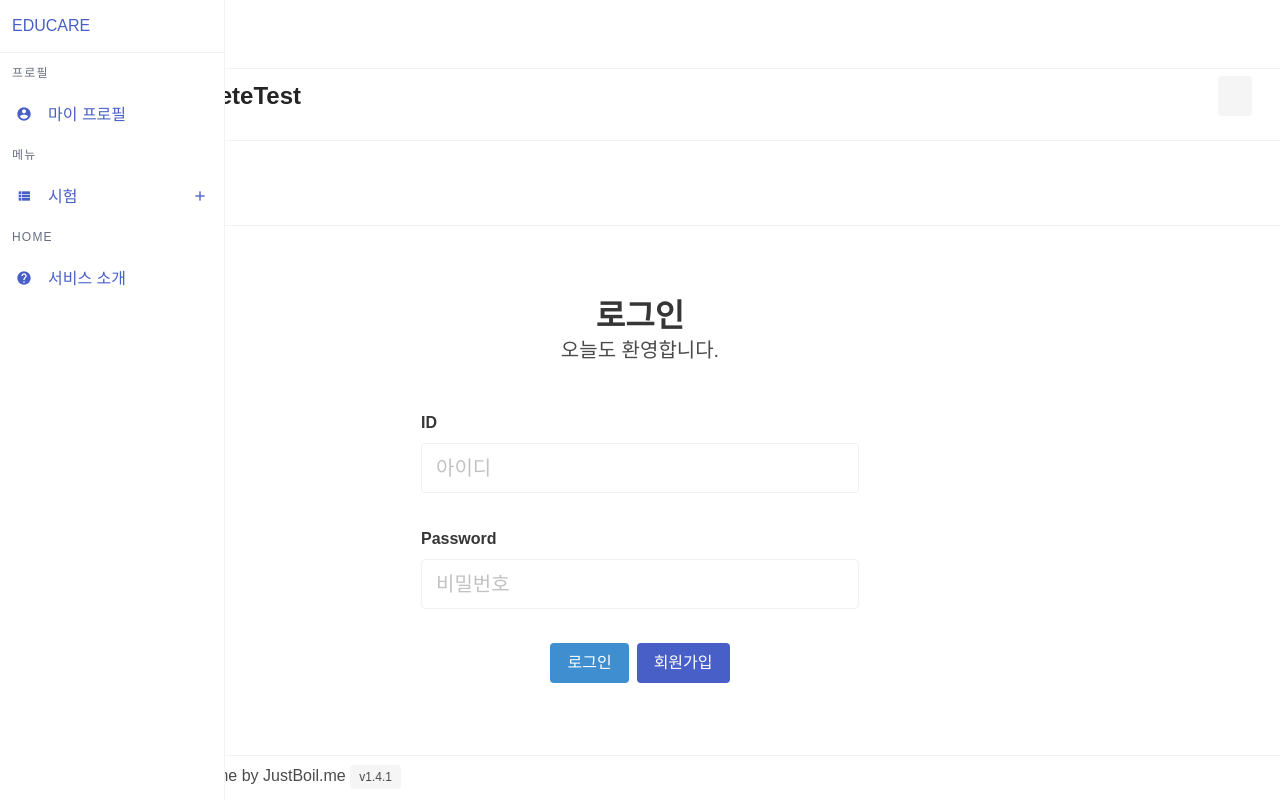
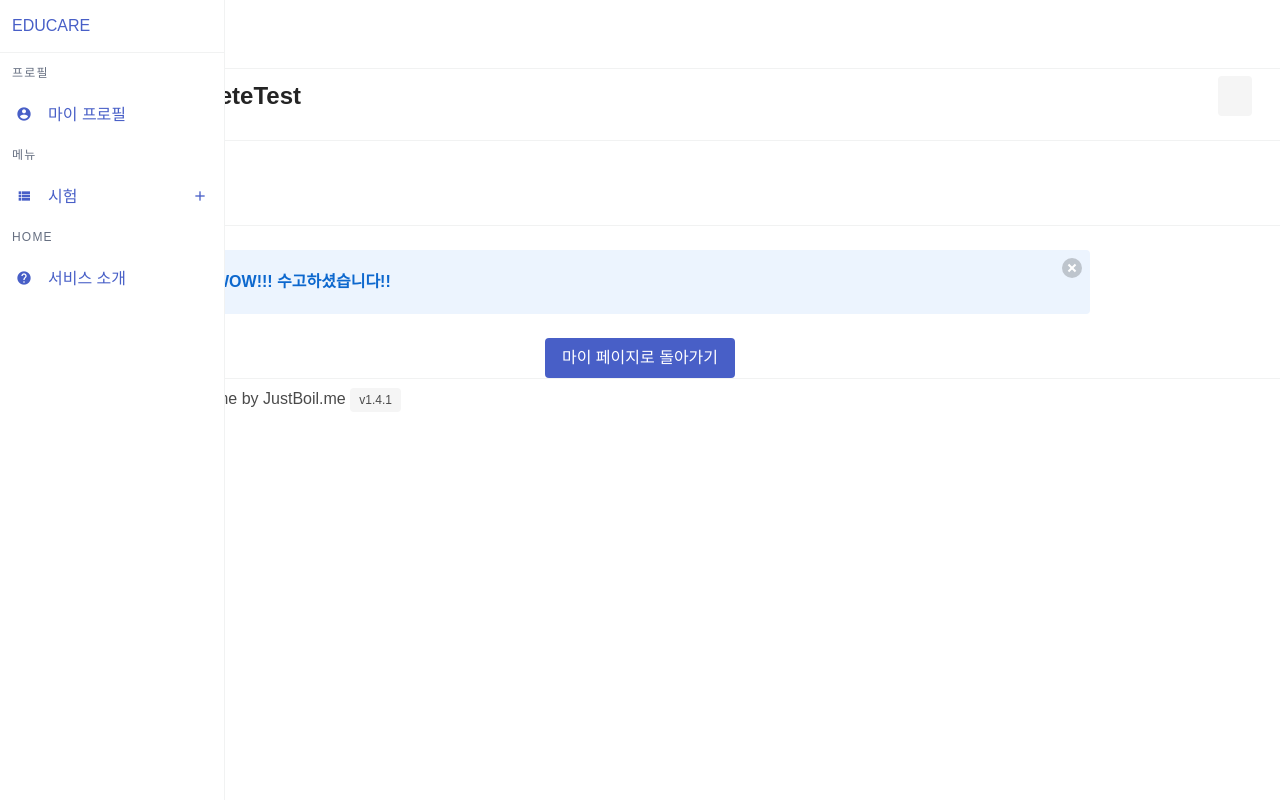
Before and after one commit to 2021PlaydataFinalProject/EduCare, a Vue app in the folder frontend/: page /completetest in a window 1280 px wide. Built offline with nearby package versions, Linux system fonts and the light colour scheme.

Commit message:
frontend update completetest
 update completetest

```diff
--- /dev/null
+++ b/frontend/src/components/CompleteTestForm.vue
@@ -0,0 +1,35 @@
+<template>
+  <div id="app" class="container is-max-desktop pt-5">
+    <!-- <section>
+      <div class="hero-body"></div>
+    </section> -->
+    <section>
+      <div class="container is-max-desktop">
+        <b-notification
+          type="is-info is-light"
+          aria-close-label="Close notification"
+        >
+          <b> WOW!!! 수고하셨습니다!! </b>
+        </b-notification>
+        <center>
+          <b-button
+            tag="router-link"
+            to="/profile"
+            type="is-link"
+            class="button is-primary is-pulled-center"
+            >마이 페이지로 돌아가기</b-button
+          >
+        </center>
+      </div>
+    </section>
+  </div>
+</template>
+<script>
+export default {};
+</script>
+
+<style>
+.btn {
+  color: rgb(51, 91, 221);
+}
+</style>
--- a/frontend/src/views/CompleteTest.vue
+++ b/frontend/src/views/CompleteTest.vue
@@ -8,21 +8,21 @@
       </router-link>
     </hero-bar>
     <section>
-      <SignInForm></SignInForm>
+      <CompleteTestForm></CompleteTestForm>
     </section>
   </div>
 </template>
 
 <script>
-import SignInForm from "@/components/SignInForm.vue";
 import TitleBar from "@/components/TitleBar";
 import HeroBar from "@/components/HeroBar";
+import CompleteTestForm from "@/components/CompleteTestForm";
 
 export default {
   components: {
-    SignInForm,
     TitleBar,
-    HeroBar
+    HeroBar,
+    CompleteTestForm
   },
   computed: {
     titleStack() {
```
